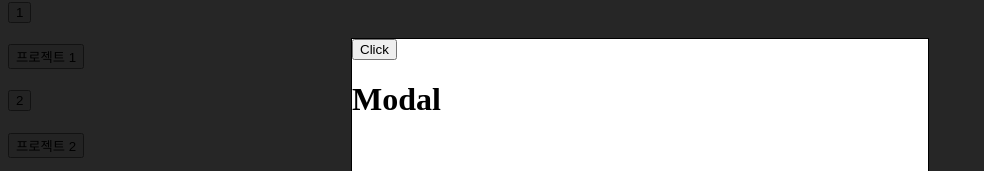
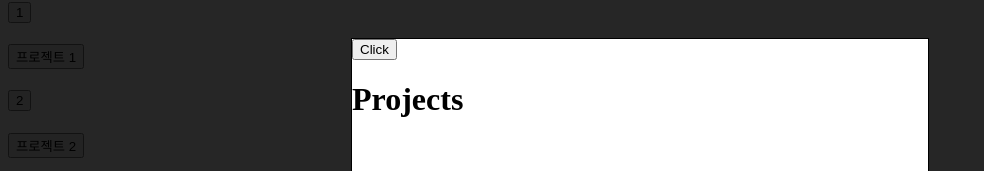
Before and after one commit to godcl1623/portfolio, a React (Create React App) app: page /works in a window 1280 px wide. Both pictures are taken after a click on the button "프로젝트 1". Shown: the part 121-292 px from the top of the page, without its empty margins (0-984 px from the left). Built offline with nearby package versions, Linux system fonts and the light colour scheme.

Commit message:
features - Contact, Projects 파일 생성, props를 통해 Modal에서 경우에 따라 다른 컴포넌트 표시 기능 구현

```diff
--- a/src/components/Main.js
+++ b/src/components/Main.js
@@ -5,6 +5,7 @@ import { Link } from 'react-router-dom';
 import { useSelector, useDispatch } from 'react-redux';
 // components
 import Modal from './Modal';
+import Contact from './layouts/Contact';
 // action creator
 import modalHandler from '../actions';
 
@@ -28,7 +29,11 @@ const Main = () => {
           <a href="https://github.com/godcl1623" target="_blank" rel="noreferrer noopener">GITHUB</a>
           <a href="https://godcl1623.tistory.com/" target="_blank" rel="noreferrer noopener">BLOG</a>
       </div>
-      <Modal modalState={modalState} changeState={boolean => dispatch(modalHandler(boolean))} />
+      <Modal
+        modalState={modalState}
+        changeState={boolean => dispatch(modalHandler(boolean))}
+        componentInDisplay={Contact}
+      />
     </div>
   );
 };
--- a/src/components/Modal.js
+++ b/src/components/Modal.js
@@ -3,7 +3,9 @@
 import React from 'react';
 import ReactDOM from 'react-dom';
 
-const Modal = props => ReactDOM.createPortal(
+const Modal = props => {
+  const PropsComponent = props.componentInDisplay;
+  return ReactDOM.createPortal(
   <div
     className="modals"
     onClick={e => {
@@ -40,11 +42,11 @@ const Modal = props => ReactDOM.createPortal(
       }
     >
       <button onClick={() => props.changeState(false)}>Click</button>
-        <h1>Modal</h1>
+      <PropsComponent />
     </div>
   </div>,
   document.querySelector('#modal')
-  )
-;
+);
+    }
 
 export default Modal;
--- a/src/components/Works.js
+++ b/src/components/Works.js
@@ -5,6 +5,7 @@ import { useSelector, useDispatch } from 'react-redux';
 // components
 import Common from './Common';
 import Modal from './Modal';
+import Projects from './layouts/Projects';
 // action creator
 import modalHandler from '../actions';
 // custom module
@@ -26,7 +27,11 @@ const Works = () => {
   return (
     <div className="Works">
       <Common heading="Works" sections={genSection(projects)} />
-      <Modal modalState={modalState} changeState={boolean => dispatch(modalHandler(boolean))} />
+      <Modal
+        modalState={modalState}
+        changeState={boolean => dispatch(modalHandler(boolean))}
+        componentInDisplay={Projects}
+      />
     </div>
   );
 };
--- a/src/components/layouts/Contact.js
+++ b/src/components/layouts/Contact.js
@@ -0,0 +1,10 @@
+import React from 'react';
+import { useForm } from 'react-hook-form';
+
+const Contact = () => (
+  <div className="Contact">
+    <h1>Contact</h1>
+  </div>
+);
+
+export default Contact;
--- a/src/components/layouts/Projects.js
+++ b/src/components/layouts/Projects.js
@@ -0,0 +1,9 @@
+import React from 'react';
+
+const Projects = () => (
+  <div className="Projects">
+    <h1>Projects</h1>
+  </div>
+);
+
+export default Projects;
```
Lines whose indentation alone changed are shown as unchanged.
